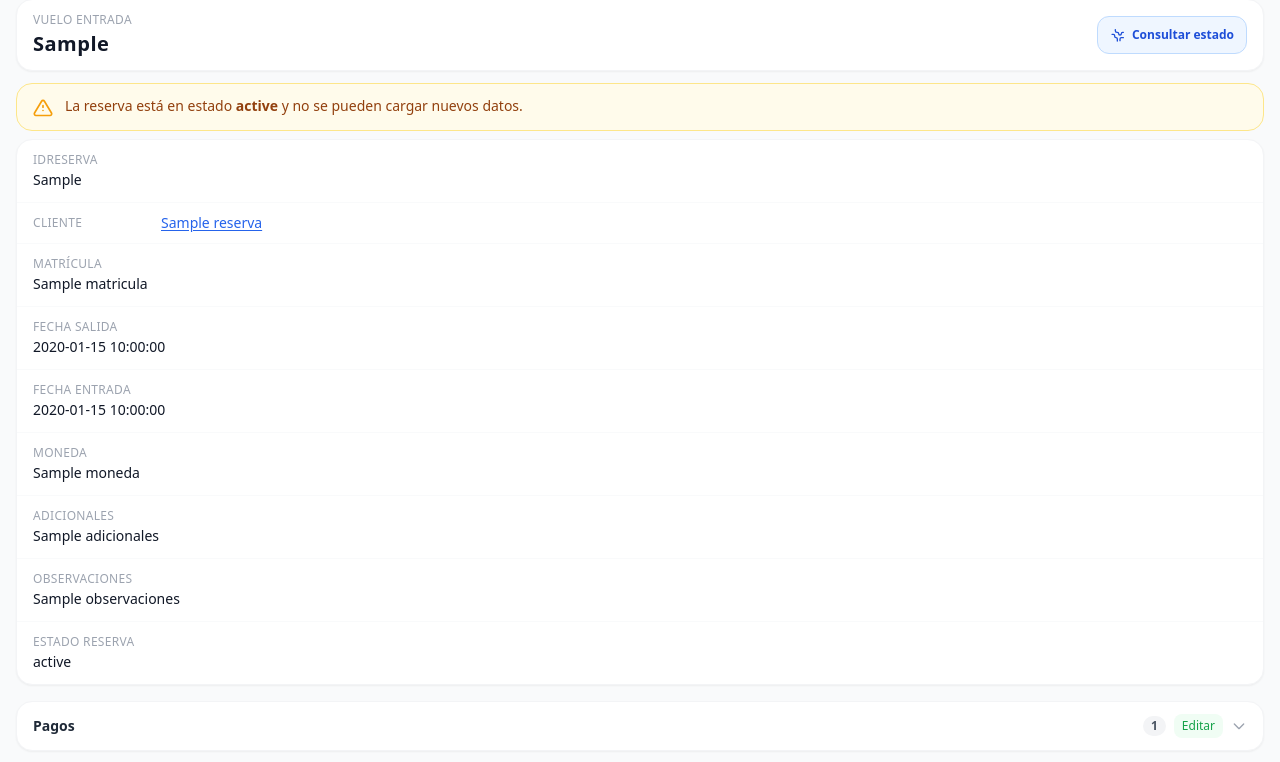
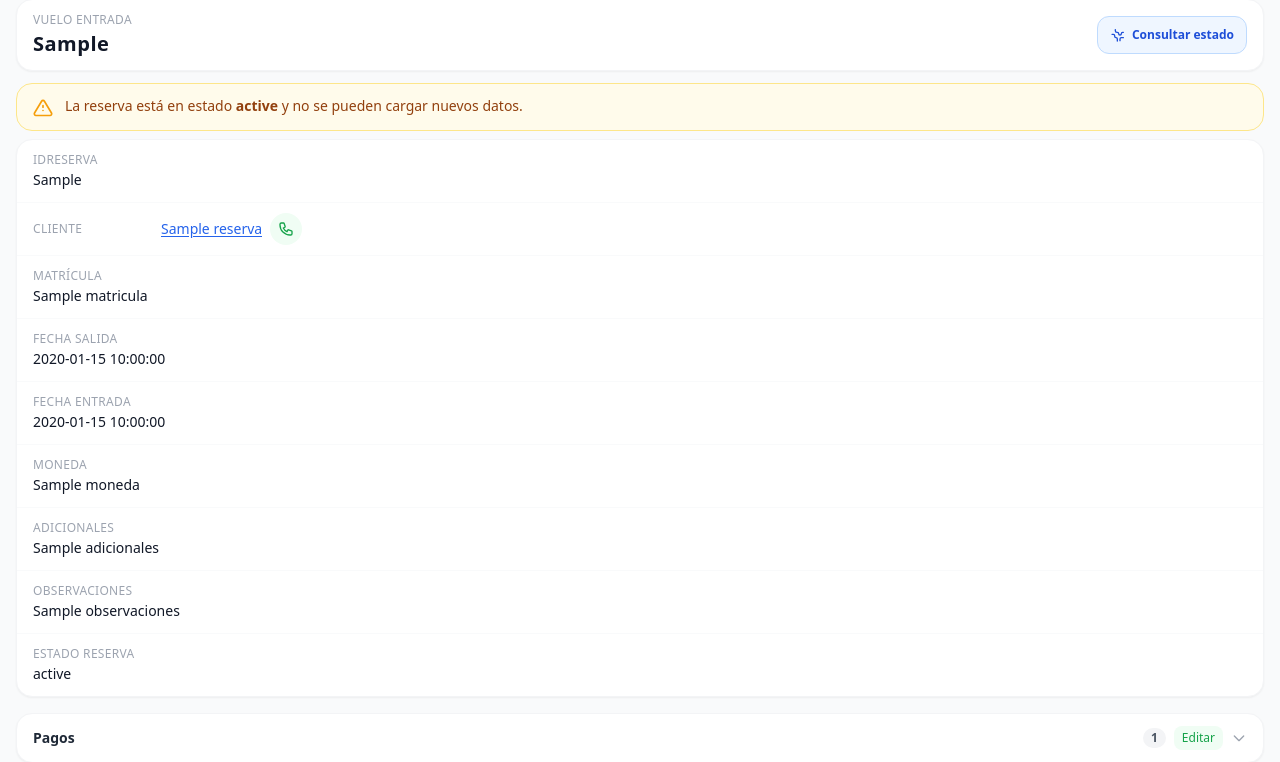
Before and after one commit to fvenanti/opr.carcloud, a FastAPI app: template templates/planilla.html in a window 1280 px wide. Shown: the part 181-943 px from the top of the page. Run offline with FastAPI, Linux system fonts and the light colour scheme; the visitor is signed in with stand-in values (Sample User, id 1); the template is opened without the code that fills it: most values are stand-ins (such as "Sample title", 1, 10 or a date in 2020); grey boxes marked "Sample" are stand-in pictures; parts of the project's set-up code (start-up, migrations or seed data) failed here and were passed over; some libraries are stand-ins or nearby versions.

Commit message:
feat: boton llamar telefono cliente en planilla de reserva
Co-Authored-By: Claude Sonnet 4.6 <noreply@anthropic.com>

```diff
--- a/routers/planilla.py
+++ b/routers/planilla.py
@@ -35,9 +35,11 @@ SELECT
     abonada                   AS Abonada,
     Adicionales,
     Observaciones,
-    [Observaciones 2]             AS Observaciones2
-FROM dbo.vw_AppSheet_Reservas
-WHERE IdReserva = ?
+    [Observaciones 2]             AS Observaciones2,
+    c.[Teléfono]                  AS TelefonoCliente
+FROM dbo.vw_AppSheet_Reservas r
+LEFT JOIN dbo.vw_AppSheet_Clientes c ON c.IdCliente = r.IdCliente
+WHERE r.IdReserva = ?
 """
 
 
--- a/templates/planilla.html
+++ b/templates/planilla.html
@@ -220,10 +220,20 @@
   {% if reserva.NombreCliente %}
   <div class="flex items-center px-4 py-2.5 border-b border-gray-100">
     <span class="w-32 shrink-0 text-xs text-gray-400 uppercase tracking-wide">Cliente</span>
-    <a href="/clientes?id_cliente={{ reserva.IdCliente }}"
-       class="text-sm font-medium text-blue-600 underline underline-offset-2">
-      {{ reserva.NombreCliente }}
-    </a>
+    <div class="flex items-center gap-2 min-w-0">
+      <a href="/clientes?id_cliente={{ reserva.IdCliente }}"
+         class="text-sm font-medium text-blue-600 underline underline-offset-2 truncate">
+        {{ reserva.NombreCliente }}
+      </a>
+      {% if reserva.TelefonoCliente %}
+      <a href="tel:{{ reserva.TelefonoCliente }}"
+         class="shrink-0 flex items-center justify-center w-8 h-8 rounded-full bg-green-50 text-green-600 active:bg-green-100">
+        <svg class="w-4 h-4" fill="none" stroke="currentColor" stroke-width="2" viewBox="0 0 24 24">
+          <path stroke-linecap="round" stroke-linejoin="round" d="M3 5a2 2 0 012-2h3.28a1 1 0 01.948.684l1.498 4.493a1 1 0 01-.502 1.21l-2.257 1.13a11.042 11.042 0 005.516 5.516l1.13-2.257a1 1 0 011.21-.502l4.493 1.498a1 1 0 01.684.949V19a2 2 0 01-2 2h-1C9.716 21 3 14.284 3 6V5z"/>
+        </svg>
+      </a>
+      {% endif %}
+    </div>
   </div>
   {% else %}
   {{ fila('Cliente', reserva.NombreCliente) }}
```
